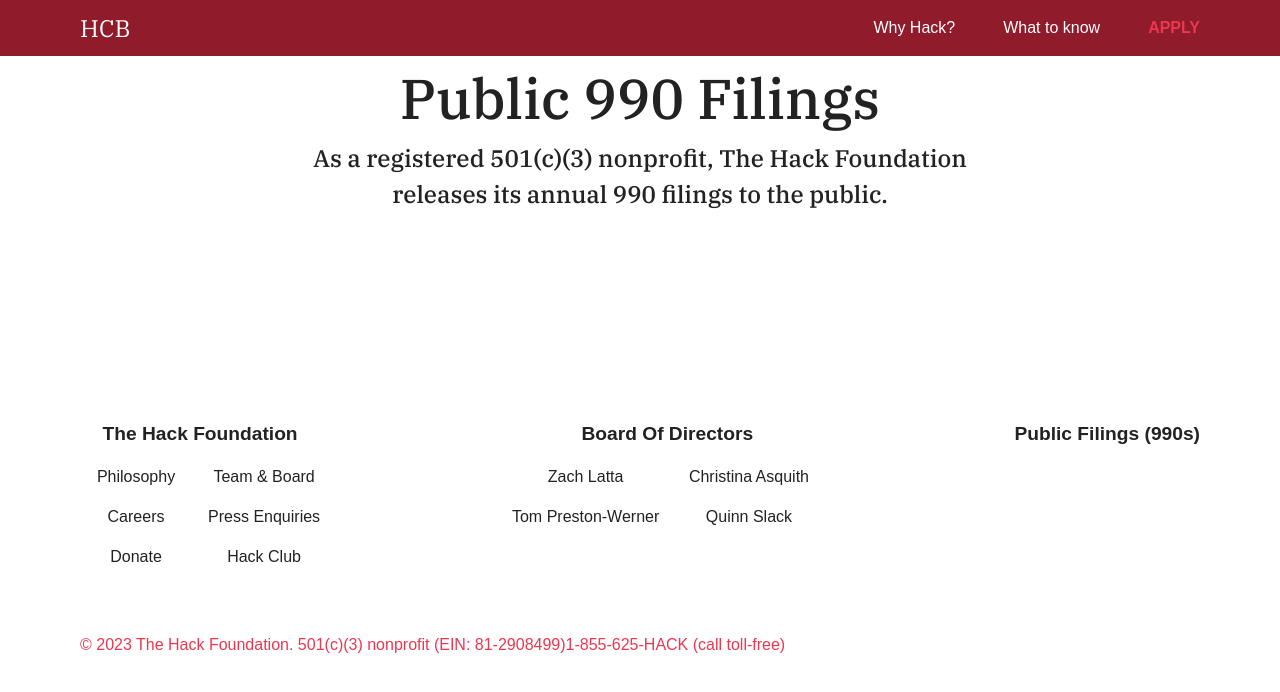
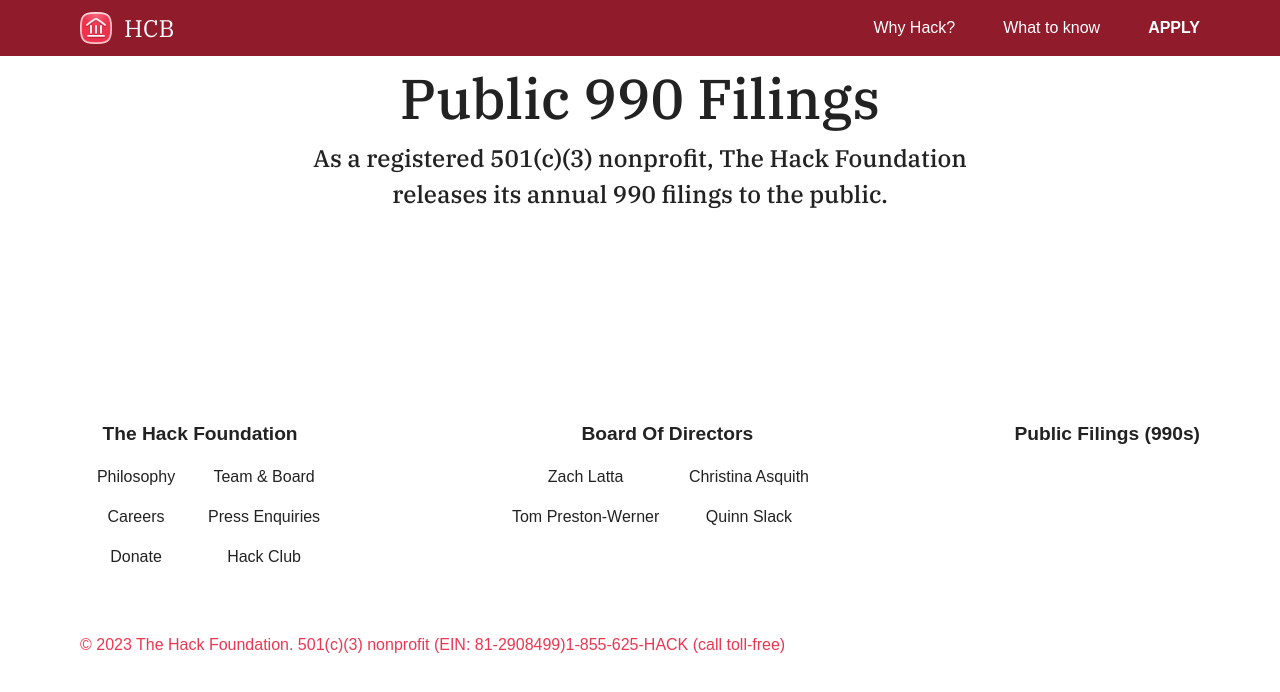
Before and after one commit to malted/hf, an Astro site: page /990s in a window 1280 px wide. Built offline with nearby package versions, Linux system fonts and the light colour scheme; Astro itself is replaced by a stand-in of ours; animation ran at ten frames a second; a web font is replaced by a local one.

Commit message:
🍱 Add logo to navbar

```diff
--- a/src/components/Nav.astro
+++ b/src/components/Nav.astro
@@ -1,6 +1,9 @@
 <nav class="z-10">
 	<div class="content flex h-full">
-		<a href="/" id="title">HCB</a>
+		<a href="/" id="title" class="flex gap-3 items-center">
+			<img src="/icons/hcb-light.png" alt="HCB logo" class="w-8 h-8" />
+			 HCB
+		</a>
 
 		<div id="links" class="flex">
 			<a href="/why-hack">Why Hack?</a>
@@ -38,7 +41,6 @@
 	}
 
 	a#apply {
-		color: var(--cta-green);
 		text-transform: uppercase;
 		font-weight: bold;
 	}
```
Also changed, not shown: public/icons/hcb-light.png (added).
